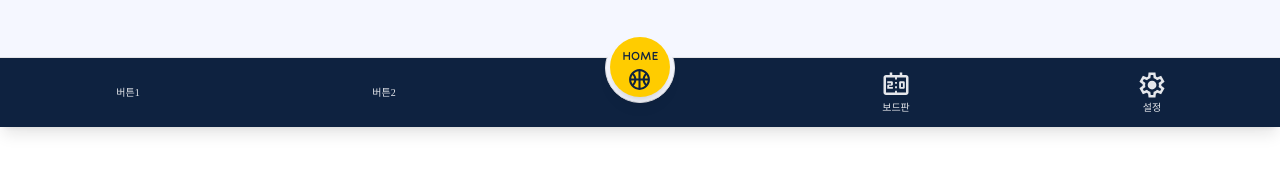
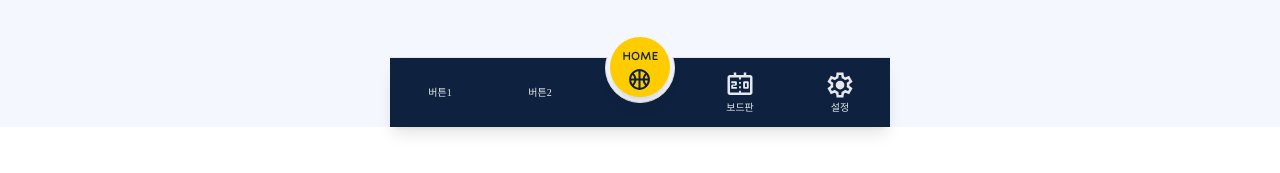
Before and after one commit to eiru123/team-master, a Next.js app: page /team/board in a window 1280 px wide. Shown: the part 673-846 px from the top of the page. Built offline with nearby package versions, Linux system fonts and the light colour scheme; a web font is replaced by a local one.

Commit message:
gnb 크기 제한

```diff
--- a/src/components/Navigation/Navigation.tsx
+++ b/src/components/Navigation/Navigation.tsx
@@ -99,7 +99,7 @@ const Navigation = () => {
 
   return (
     <>
-      <div className="w-screen h-[70px] fixed bottom-0 shadow-lg">
+      <div className="w-screen max-w-[500px] h-[70px] fixed bottom-0 left-1/2 transfrom -translate-x-1/2 shadow-lg">
         <div className="overflow-hidden relative w-full h-full bg-[#0E2240] grid grid-cols-5">
           <Text
             type="button"
```
